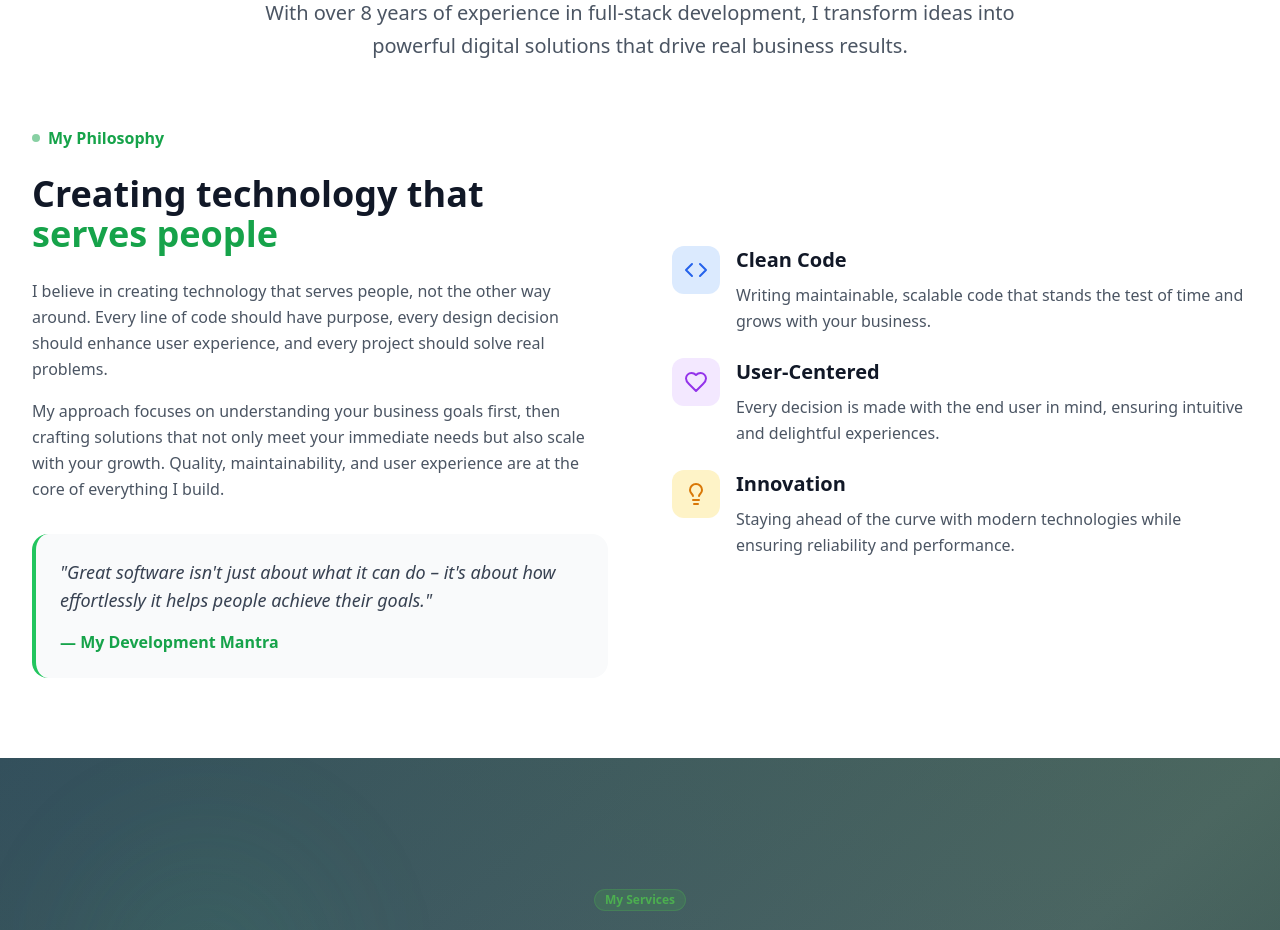
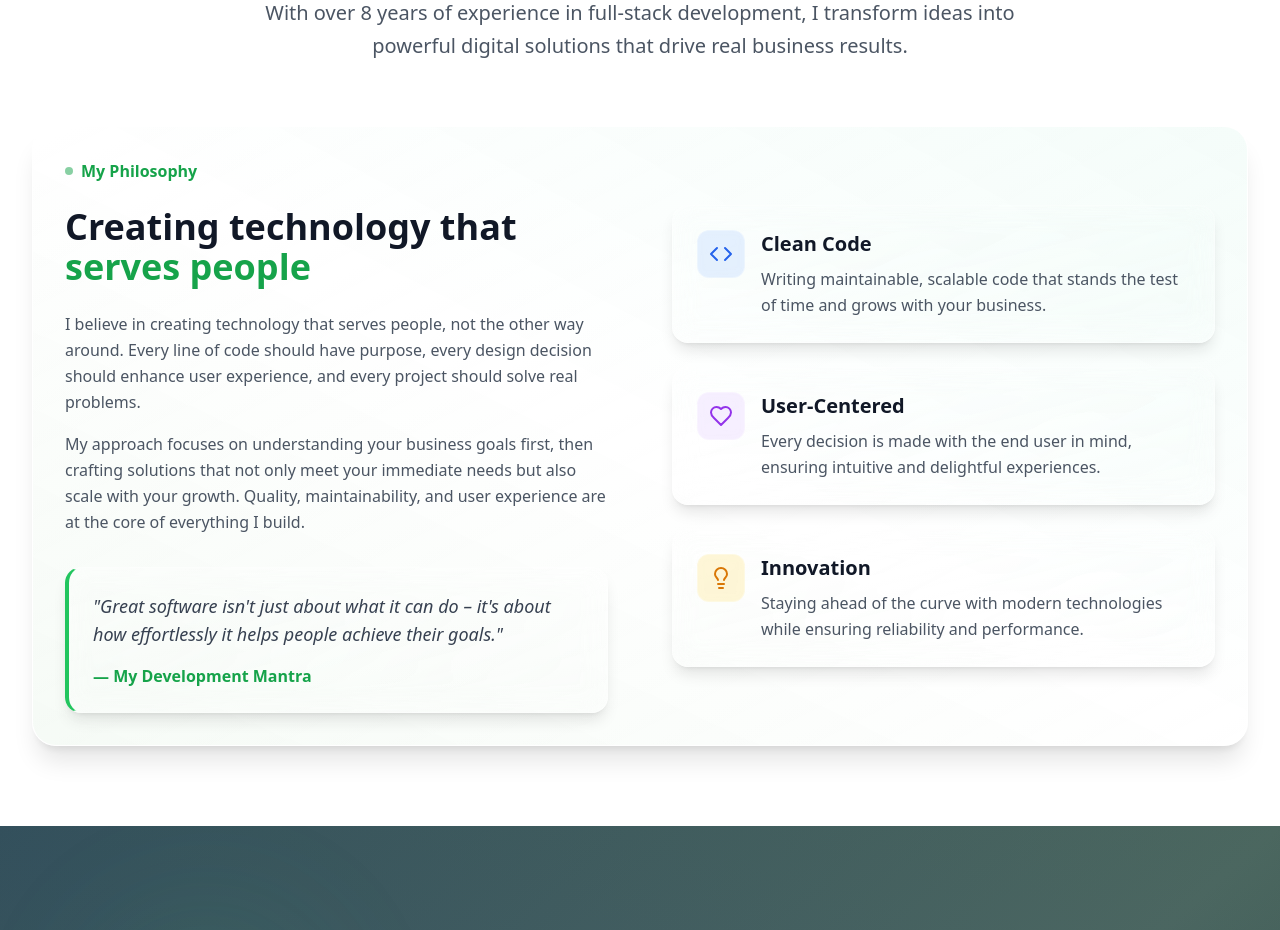
Before and after one commit to KarlaSz/webszyk-brand, a React (Vite) app: page / in a window 1280 px wide. Shown: the part 4220-5150 px from the top of the page. Built offline with nearby package versions, Linux system fonts and the light colour scheme.

Commit message:
feat: Apply glassmorphism to My Philosophy section
Styled the "My Philosophy" section with glassmorphism, matching the style of the "My Development Process" steps.

```diff
--- a/src/components/AboutSection.tsx
+++ b/src/components/AboutSection.tsx
@@ -25,8 +25,13 @@ const AboutSection = () => {
           </p>
         </div>
 
-        {/* Philosophy Section - Redesigned to match About Me style */}
-        <div className="grid grid-cols-1 lg:grid-cols-2 gap-16 items-center">
+        {/* Philosophy Section with Glassmorphism */}
+        <div className="relative backdrop-blur-md bg-white/30 border border-white/20 shadow-xl rounded-3xl p-8 overflow-hidden">
+          {/* Glassmorphism Background */}
+          <div className="absolute inset-0 bg-gradient-to-br from-white/20 via-white/10 to-transparent"></div>
+          <div className="absolute inset-0 bg-gradient-to-tr from-[#4CAF50]/5 via-transparent to-emerald-400/5"></div>
+
+          <div className="relative z-10 grid grid-cols-1 lg:grid-cols-2 gap-16 items-center">
             {/* Content Section */}
             <div>
               <div className="flex items-center space-x-2 mb-6">
@@ -53,7 +58,9 @@ const AboutSection = () => {
               </div>
 
               {/* Bottom Quote */}
-            <div className="p-6 bg-gray-50 rounded-2xl border-l-4 border-green-500">
+              <div className="relative backdrop-blur-md bg-white/40 border border-white/30 rounded-2xl p-6 border-l-4 border-l-green-500 shadow-lg">
+                <div className="absolute inset-0 bg-gradient-to-br from-white/10 via-white/5 to-transparent rounded-2xl"></div>
+                <div className="relative z-10">
                   <blockquote className="text-lg text-gray-700 italic">
                     "Great software isn't just about what it can do – it's about how effortlessly it helps people achieve their goals."
                   </blockquote>
@@ -62,12 +69,15 @@ const AboutSection = () => {
                   </div>
                 </div>
               </div>
+            </div>
 
             {/* Core Values Section */}
             <div>
               <div className="grid grid-cols-1 gap-6">
-              <div className="flex items-start space-x-4">
-                <div className="w-12 h-12 bg-blue-100 rounded-xl flex items-center justify-center flex-shrink-0">
+                <div className="relative backdrop-blur-md bg-white/20 border border-white/30 rounded-2xl p-6 hover:bg-white/30 transition-all duration-300 shadow-lg">
+                  <div className="absolute inset-0 bg-gradient-to-br from-white/10 via-white/5 to-transparent rounded-2xl"></div>
+                  <div className="relative z-10 flex items-start space-x-4">
+                    <div className="w-12 h-12 bg-blue-100/70 backdrop-blur-sm rounded-xl flex items-center justify-center flex-shrink-0 border border-white/30">
                       <Code className="h-6 w-6 text-blue-600" />
                     </div>
                     <div>
@@ -77,9 +87,12 @@ const AboutSection = () => {
                       </p>
                     </div>
                   </div>
+                </div>
 
-              <div className="flex items-start space-x-4">
-                <div className="w-12 h-12 bg-purple-100 rounded-xl flex items-center justify-center flex-shrink-0">
+                <div className="relative backdrop-blur-md bg-white/20 border border-white/30 rounded-2xl p-6 hover:bg-white/30 transition-all duration-300 shadow-lg">
+                  <div className="absolute inset-0 bg-gradient-to-br from-white/10 via-white/5 to-transparent rounded-2xl"></div>
+                  <div className="relative z-10 flex items-start space-x-4">
+                    <div className="w-12 h-12 bg-purple-100/70 backdrop-blur-sm rounded-xl flex items-center justify-center flex-shrink-0 border border-white/30">
                       <Heart className="h-6 w-6 text-purple-600" />
                     </div>
                     <div>
@@ -89,9 +102,12 @@ const AboutSection = () => {
                       </p>
                     </div>
                   </div>
+                </div>
 
-              <div className="flex items-start space-x-4">
-                <div className="w-12 h-12 bg-amber-100 rounded-xl flex items-center justify-center flex-shrink-0">
+                <div className="relative backdrop-blur-md bg-white/20 border border-white/30 rounded-2xl p-6 hover:bg-white/30 transition-all duration-300 shadow-lg">
+                  <div className="absolute inset-0 bg-gradient-to-br from-white/10 via-white/5 to-transparent rounded-2xl"></div>
+                  <div className="relative z-10 flex items-start space-x-4">
+                    <div className="w-12 h-12 bg-amber-100/70 backdrop-blur-sm rounded-xl flex items-center justify-center flex-shrink-0 border border-white/30">
                       <Lightbulb className="h-6 w-6 text-amber-600" />
                     </div>
                     <div>
@@ -105,6 +121,8 @@ const AboutSection = () => {
               </div>
             </div>
           </div>
+        </div>
+      </div>
     </section>
   );
 };
```
Lines whose indentation alone changed are shown as unchanged.
